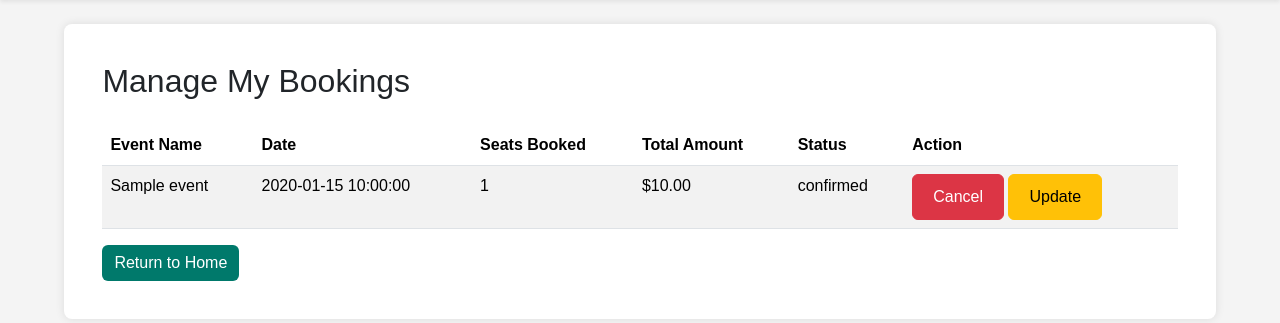
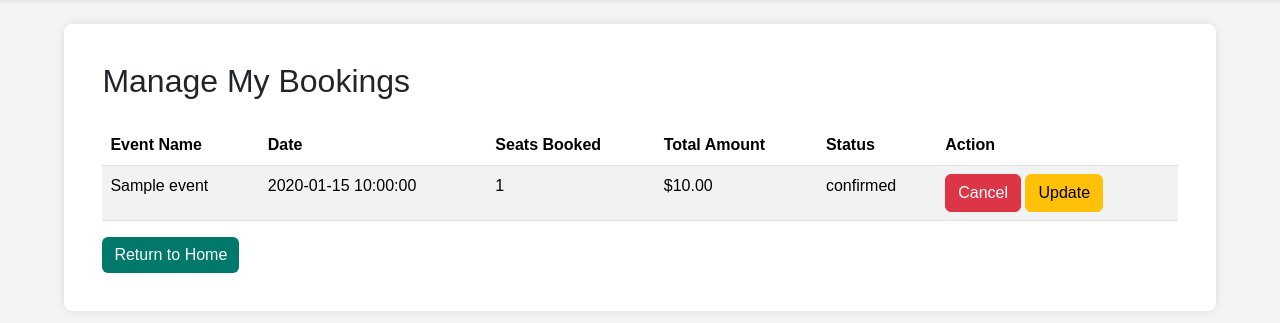
Before and after one commit to rsmythrepo/Event_ticket_booking_system, a Flask app: page /bookingmanagement in a window 1280 px wide. Shown: the part 65-388 px from the top of the page. Run offline with Flask 2, Linux system fonts and the light colour scheme; the visitor is signed in with stand-in values (Sample User, id 1); tables that the repository leaves empty hold one stand-in row (values such as "Sample post"); some libraries are stand-ins or nearby versions.

Commit message:
booking_management fix

```diff
--- a/templates/booking_management.html
+++ b/templates/booking_management.html
@@ -28,13 +28,11 @@
                     <td>{{ booking.booking_status }}</td>
                     <td>
                         {% if booking.booking_status == 'confirmed' %}
-                        <!--
-                        #<form action="{{ url_for('cancel_booking', booking_id=booking.booking_id) }}" method="post" style="display:inline;">
-                        #    <button class="btn btn-danger" type="submit" style="padding: 10px 20px; font-size: 16px;">Cancel</button>
-                        #</form>
-                        -->
-                        <a href="{{ url_for('cancel_booking', booking_id=booking.booking_id) }}" class="btn btn-danger" style="padding: 10px 20px; font-size: 16px;">Cancel</a>
-                        <a href="{{ url_for('update_booking', booking_id=booking.booking_id) }}" class="btn btn-warning" style="padding: 10px 20px; font-size: 16px;">Update</a>
+
+                        <form action="{{ url_for('cancel_booking', booking_id=booking.booking_id) }}" method="post" style="display: inline-block;">
+                            <button class="btn btn-danger" type="submit" >Cancel</button>
+                        </form>
+                        <a href="{{ url_for('update_booking', booking_id=booking.booking_id) }}" class="btn btn-warning" style="display: inline-block">Update</a>
                         {% else %}
                         <span class="text-muted">Canceled</span>
                         {% endif %}
```
